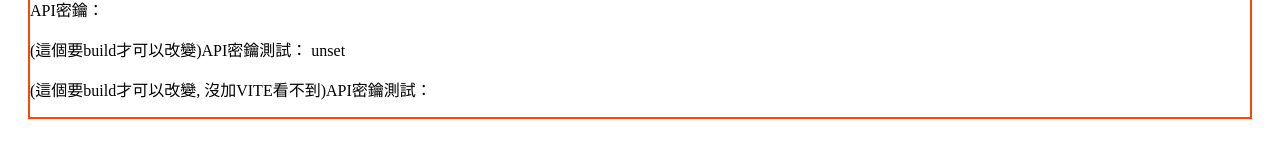
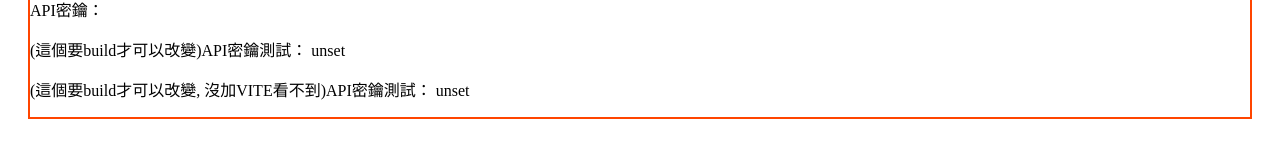
Before and after one commit to JeffLin0225/Demo-Nuxt, a Nuxt app: page /contact in a window 1280 px wide. Shown: the part 213-380 px from the top of the page. Built offline with nearby package versions, Linux system fonts and the light colour scheme; no server answers.

Commit message:
fix: 修正顯示命名

```diff
--- a/app/pages/contact/index.vue
+++ b/app/pages/contact/index.vue
@@ -5,7 +5,7 @@
     <p>網站描述： {{appDescription}}</p>
     <p>API密鑰： {{appkey}}</p>
     <p>(這個要build才可以改變)API密鑰測試： {{VITE_API_KEY}}</p>
-    <p>(這個要build才可以改變, 沒加VITE看不到)API密鑰測試： {{API_KEY}}</p>
+    <p>(這個要build才可以改變, 沒加VITE看不到)API密鑰測試： {{APIKEY_ENV}}</p>
 
   </div>
 </template>
```
